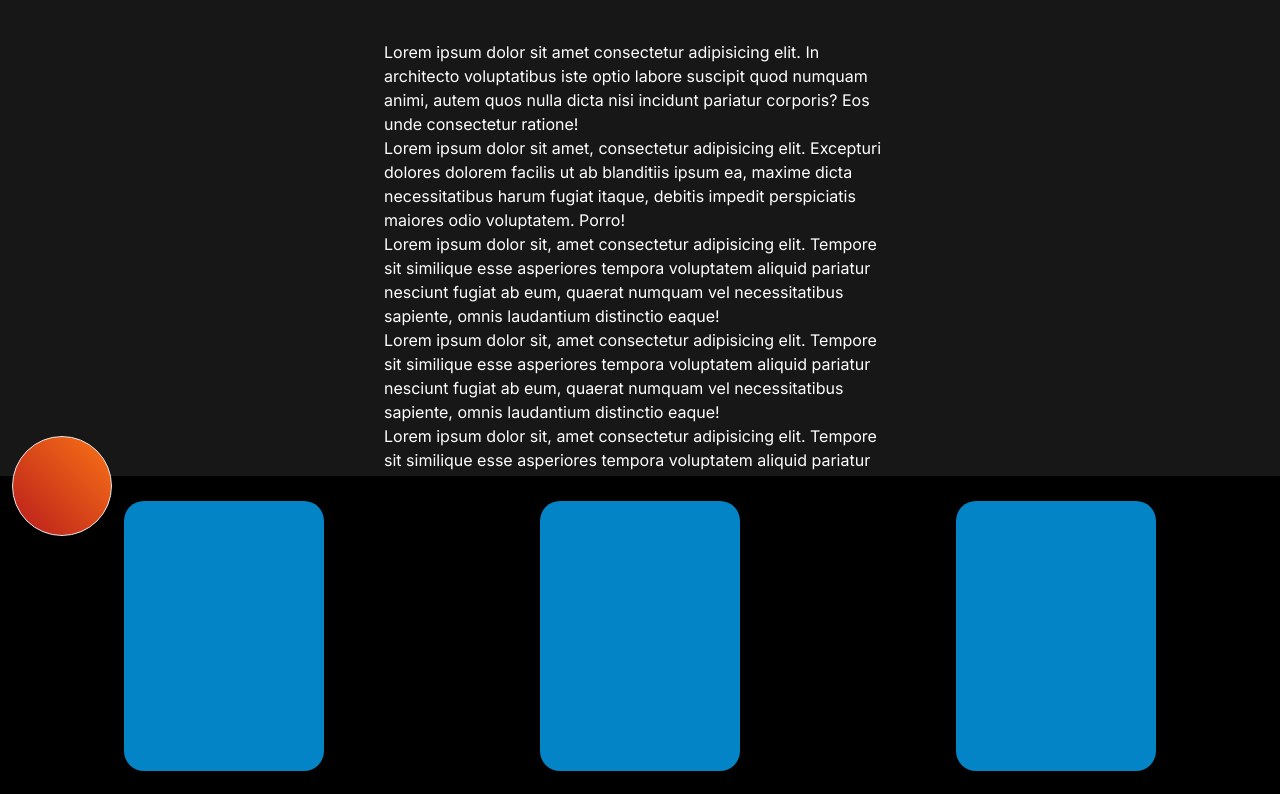
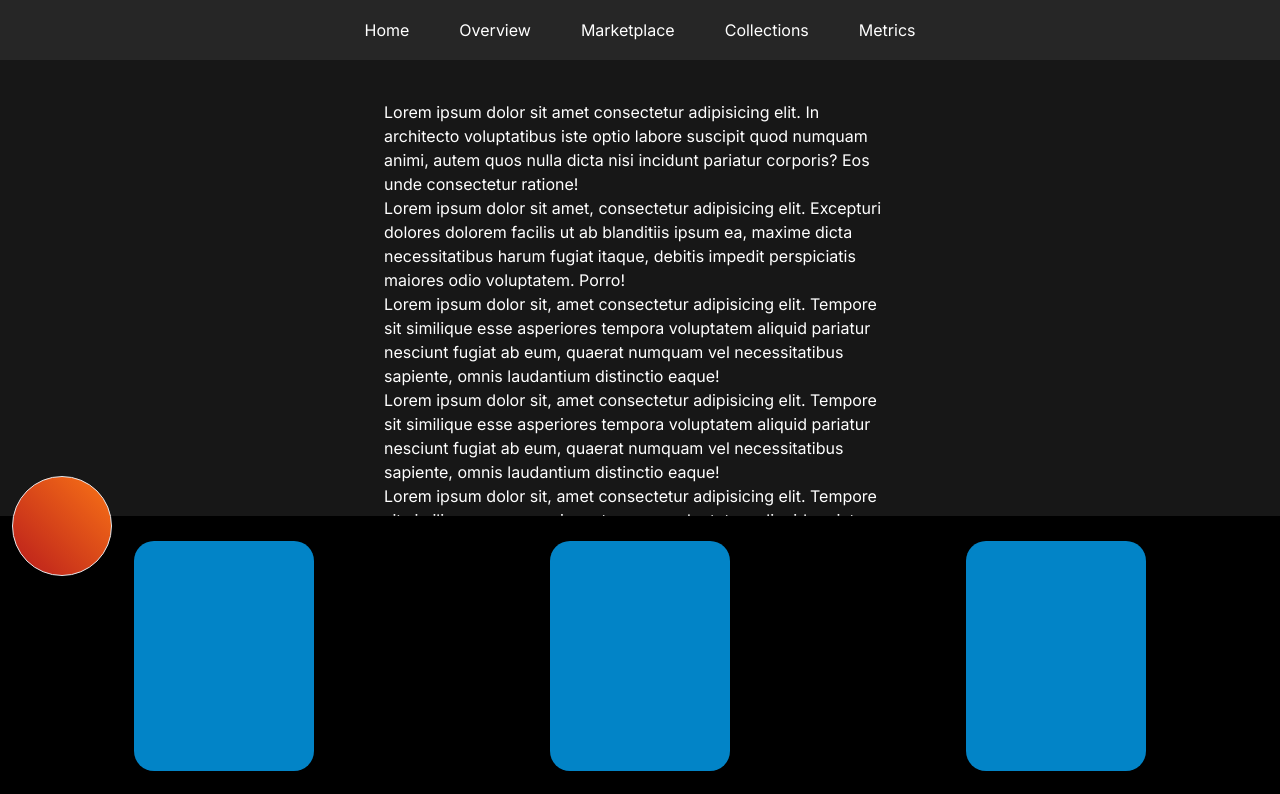
Before and after one commit to SparkEco/nftwallet, a Next.js app: page / in a window 1280 px wide. Shown: the top 794 px of the page. Built offline with nearby package versions, Linux system fonts and the light colour scheme.

Commit message:
Added navbar✅✅

```diff
--- a/app/layout.tsx
+++ b/app/layout.tsx
@@ -2,6 +2,7 @@ import "./globals.css";
 import type { Metadata } from "next";
 import { Inter } from "next/font/google";
 import Footer from "@/components/Footer";
+import Navbar from "@/components/Navbar";
 
 const inter = Inter({ subsets: ["latin"] });
 
@@ -18,8 +19,8 @@ export default function RootLayout({
   return (
     <html lang="en">
       <body className={`${inter.className} bg-neutral-900 text-white`}>
+        <Navbar />
         <div>{children}</div>
-
         <Footer />
       </body>
     </html>
--- a/components/Footer.tsx
+++ b/components/Footer.tsx
@@ -1,10 +1,10 @@
 function Footer() {
   return (
-    <div className="w-full h-[320px] sticky bottom-1 bg-black  p-4 flex justify-around items-center">
+    <div className="w-full h-[280px] sticky bottom-1 bg-black  p-4 flex justify-around items-center">
       <div className="rounded-[50%] border bg-gradient-to-tr from-red-700 to-orange-500 h-[100px] w-[100px] absolute left-3 top-[-40px]"></div>
-      <div className="h-[270px] rounded-[20px] w-[200px] bg-sky-600"></div>
-      <div className="h-[270px] rounded-[20px] w-[200px] bg-sky-600"></div>
-      <div className="h-[270px] rounded-[20px] w-[200px] bg-sky-600"></div>
+      <div className="h-[230px] rounded-[20px] w-[180px] bg-sky-600"></div>
+      <div className="h-[230px] rounded-[20px] w-[180px] bg-sky-600"></div>
+      <div className="h-[230px] rounded-[20px] w-[180px] bg-sky-600"></div>
     </div>
   );
 }
--- /dev/null
+++ b/components/Navbar.tsx
@@ -0,0 +1,15 @@
+function Navbar() {
+  return (
+    <nav className="w-full flex justify-center h-[60px] bg-neutral-800 items-center p-4">
+      <ul className="flex space-x-[50px] justify-center">
+        <li>Home</li>
+        <li>Overview</li>
+        <li>Marketplace</li>
+        <li>Collections</li>
+        <li>Metrics</li>
+      </ul>
+    </nav>
+  );
+}
+
+export default Navbar;
```
